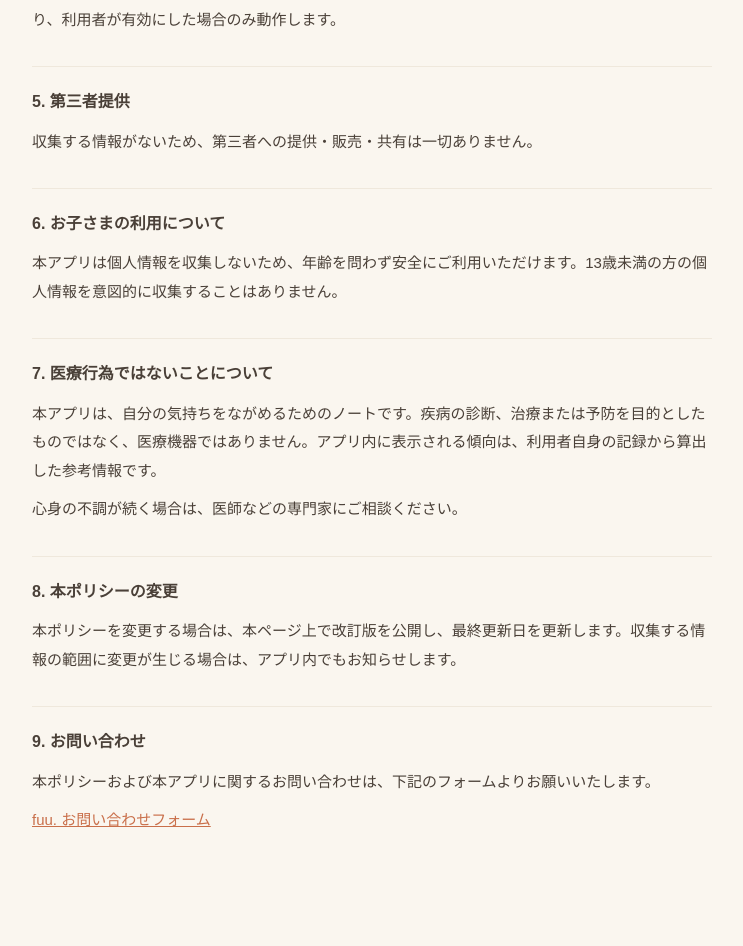
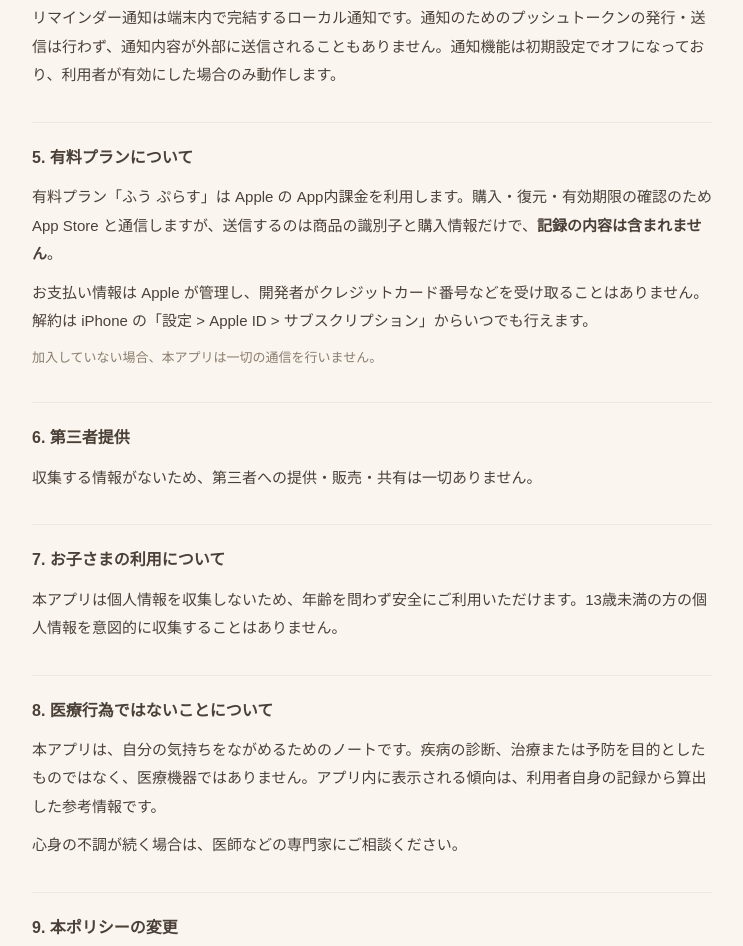
Before and after one commit to zerodesignco-glitch/fuu-privacy, a plain HTML site: page index.html in a window 1280 px wide. Shown: the part 1334-2280 px from the top of the page, without its empty margins (268-1011 px from the left). Before the commit the page ends 2259 px from the top, so only its background shows below. Drawn offline with Linux system fonts and the light colour scheme.

Commit message:
有料プランに伴い、App Storeとの通信について追記

```diff
--- a/index.html
+++ b/index.html
@@ -39,7 +39,7 @@
 <main>
   <div class="mark">fuu<span>.</span></div>
   <h1>プライバシーポリシー</h1>
-  <div class="updated">最終更新日: 2026年7月29日</div>
+  <div class="updated">最終更新日: 2026年8月5日</div>
 
   <div class="lead">
     <p><strong>fuu.(以下「本アプリ」)は、利用者の個人情報を一切収集しません。</strong></p>
@@ -56,7 +56,8 @@
     <li>広告識別子(IDFA)、その他の追跡用識別子</li>
     <li>利用状況の分析データ、クラッシュログ</li>
   </ul>
-  <p>本アプリはサーバーを持たず、外部との通信を行いません。広告および解析用のSDKも組み込んでいません。</p>
+  <p>本アプリは独自のサーバーを持ちません。広告および解析用のSDKも組み込んでいません。</p>
+  <p class="note">通信を行うのは、有料プラン「ふう ぷらす」の購入・復元のために App Store とやり取りする場合のみです。このとき記録の内容は一切送信されません。決済はすべて Apple が処理し、開発者がクレジットカード情報を受け取ることはありません。</p>
 
   <h2>2. 記録の保存場所</h2>
   <p>利用者が入力した記録(気分、場所、相手、できごと、ことば、メモ)および設定は、すべて端末内のアプリ領域にのみ保存されます。クラウドへの自動同期は行いません。</p>
@@ -71,20 +72,25 @@
   <h2>4. 通知について</h2>
   <p>リマインダー通知は端末内で完結するローカル通知です。通知のためのプッシュトークンの発行・送信は行わず、通知内容が外部に送信されることもありません。通知機能は初期設定でオフになっており、利用者が有効にした場合のみ動作します。</p>
 
-  <h2>5. 第三者提供</h2>
+  <h2>5. 有料プランについて</h2>
+  <p>有料プラン「ふう ぷらす」は Apple の App内課金を利用します。購入・復元・有効期限の確認のため App Store と通信しますが、送信するのは商品の識別子と購入情報だけで、<strong>記録の内容は含まれません</strong>。</p>
+  <p>お支払い情報は Apple が管理し、開発者がクレジットカード番号などを受け取ることはありません。解約は iPhone の「設定 &gt; Apple ID &gt; サブスクリプション」からいつでも行えます。</p>
+  <p class="note">加入していない場合、本アプリは一切の通信を行いません。</p>
+
+  <h2>6. 第三者提供</h2>
   <p>収集する情報がないため、第三者への提供・販売・共有は一切ありません。</p>
 
-  <h2>6. お子さまの利用について</h2>
+  <h2>7. お子さまの利用について</h2>
   <p>本アプリは個人情報を収集しないため、年齢を問わず安全にご利用いただけます。13歳未満の方の個人情報を意図的に収集することはありません。</p>
 
-  <h2>7. 医療行為ではないことについて</h2>
+  <h2>8. 医療行為ではないことについて</h2>
   <p>本アプリは、自分の気持ちをながめるためのノートです。疾病の診断、治療または予防を目的としたものではなく、医療機器ではありません。アプリ内に表示される傾向は、利用者自身の記録から算出した参考情報です。</p>
   <p>心身の不調が続く場合は、医師などの専門家にご相談ください。</p>
 
-  <h2>8. 本ポリシーの変更</h2>
+  <h2>9. 本ポリシーの変更</h2>
   <p>本ポリシーを変更する場合は、本ページ上で改訂版を公開し、最終更新日を更新します。収集する情報の範囲に変更が生じる場合は、アプリ内でもお知らせします。</p>
 
-  <h2>9. お問い合わせ</h2>
+  <h2>10. お問い合わせ</h2>
   <p>本ポリシーおよび本アプリに関するお問い合わせは、下記のフォームよりお願いいたします。</p>
   <p><a href="https://forms.gle/aY8GV8wvfuqpc7xE8">fuu. お問い合わせフォーム</a></p>
 </main>
```
